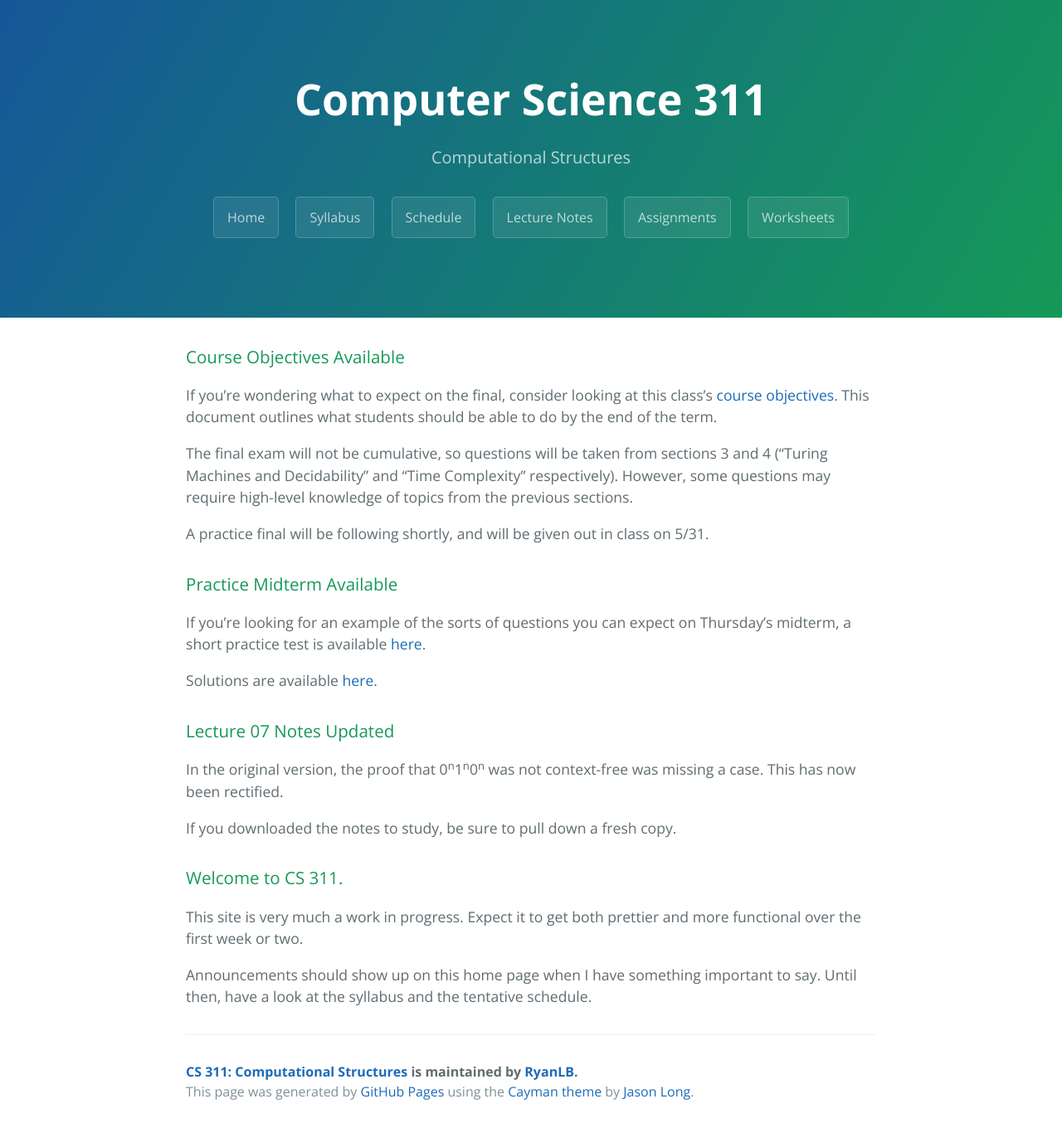
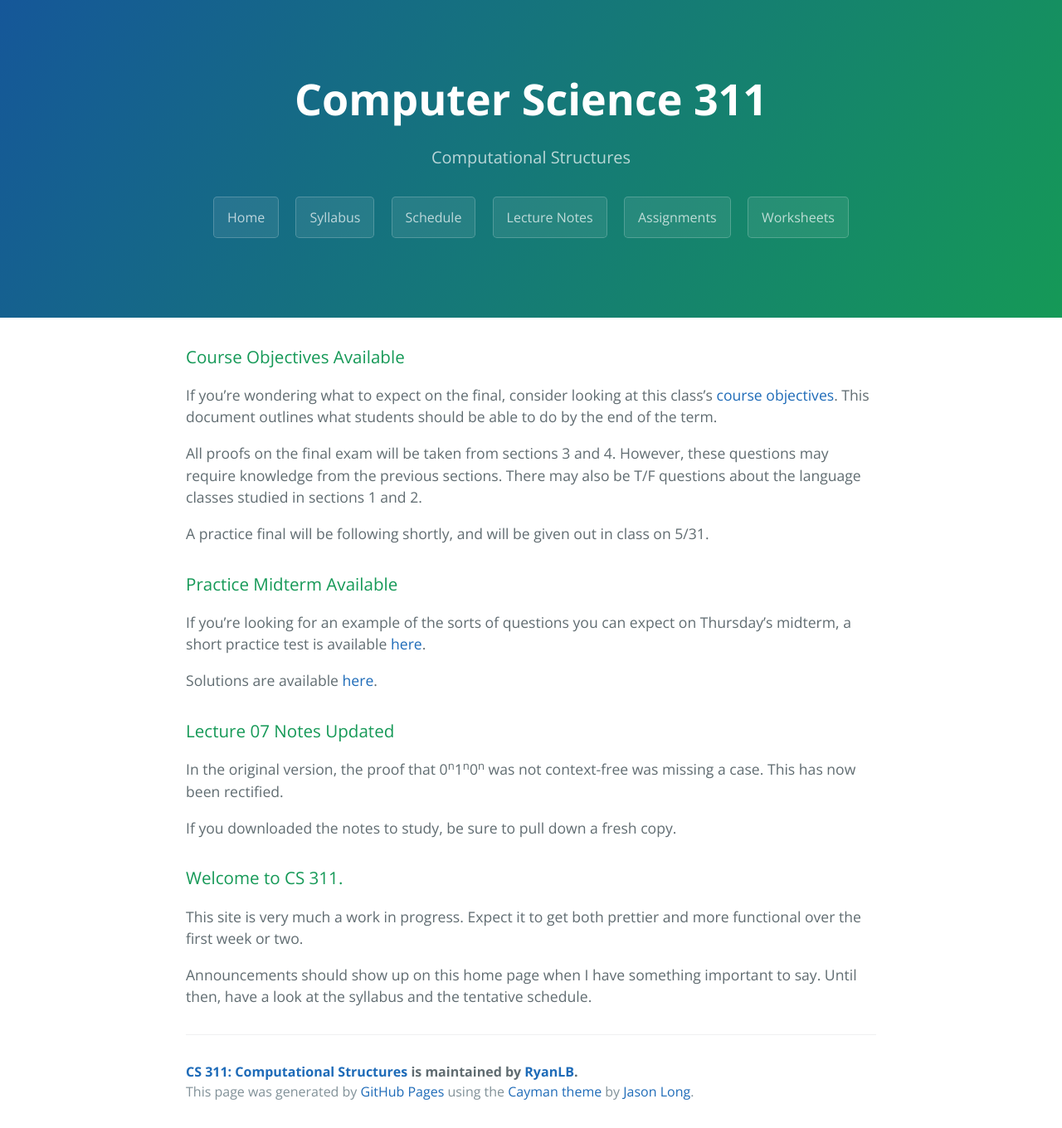
Before and after one commit to RyanLB/CS311, a Jekyll site: the page built from index.md, in a window 1280 px wide. Shown: the whole page at 83% size. Built offline with Jekyll 4.4.1, drawn with Linux system fonts in a browser that asks for light colours.

Commit message:
Update index

```diff
--- a/index.md
+++ b/index.md
@@ -8,7 +8,9 @@ layout: default
 
 If you're wondering what to expect on the final, consider looking at this class's [course objectives]({{ site.github.url }}{{ "/Computer Science 311 Course Objectives.pdf" | uri_encode }}). This document outlines what students should be able to do by the end of the term.
 
-The final exam will not be cumulative, so questions will be taken from sections 3 and 4 ("Turing Machines and Decidability" and "Time Complexity" respectively). However, some questions may require high-level knowledge of topics from the previous sections.
+All proofs on the final exam will be taken from sections 3 and 4. However, these questions may
+require knowledge from the previous sections. There may also be T/F questions about the language
+classes studied in sections 1 and 2.
 
 A practice final will be following shortly, and will be given out in class on 5/31.
 
```
